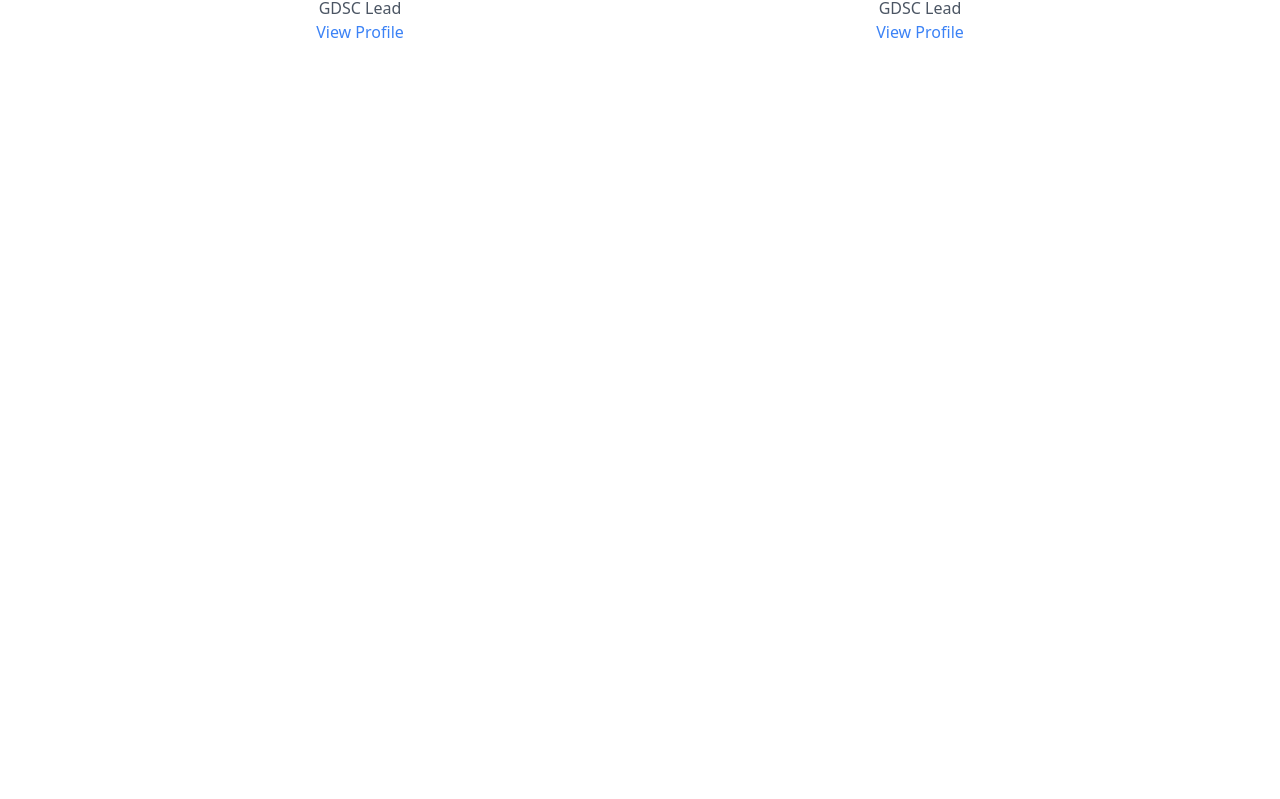
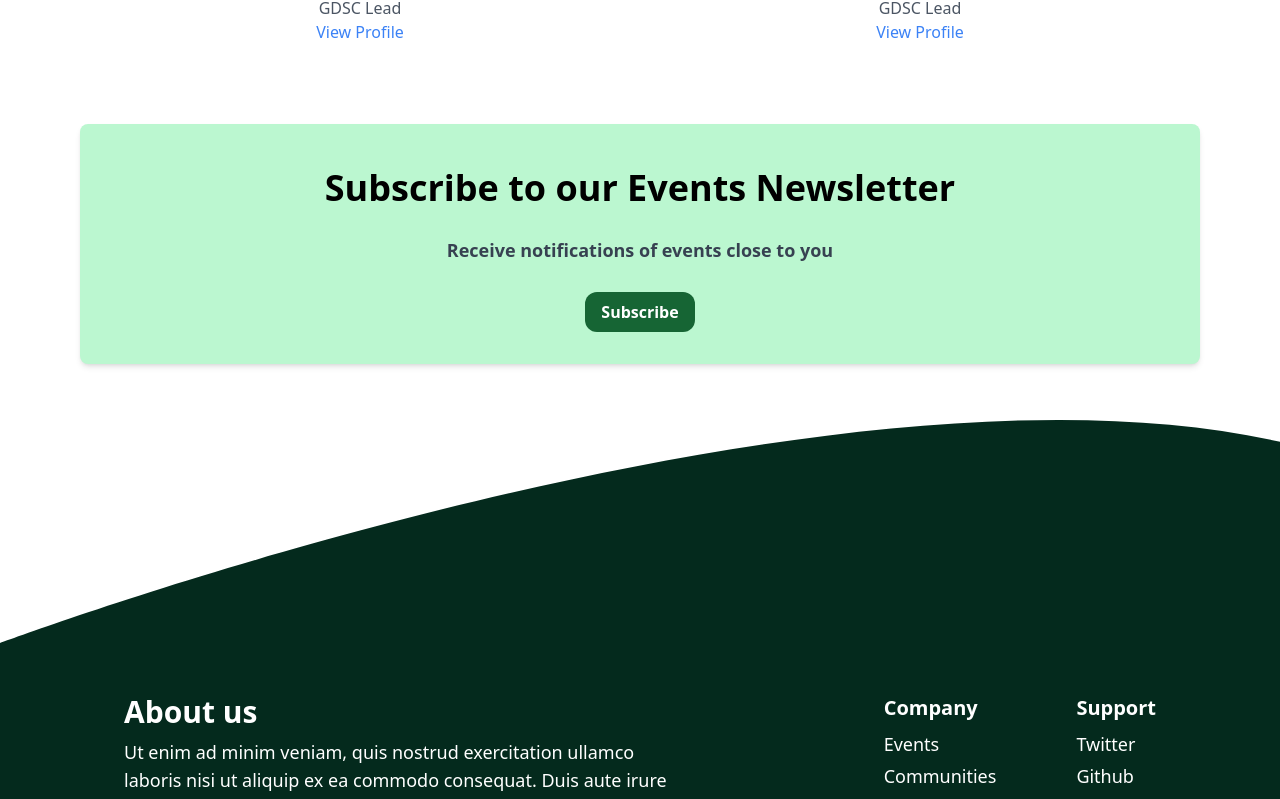
Before and after one commit to OSCA-Ado-Ekiti/Hacktoberfest2023-Ekiti, a React (Vite) app in the folder eventtrakka/: page /view in a window 1280 px wide. Shown: the part 1877-2676 px from the top of the page. Before the commit the page ends 1961 px from the top, so only its background shows below. Built offline with nearby package versions, Linux system fonts and the light colour scheme.

Commit message:
Successfully imported Subscribe and Footer section in the View Page (Issue #17)

```diff
--- a/eventtrakka/src/pages/View.jsx
+++ b/eventtrakka/src/pages/View.jsx
@@ -8,9 +8,6 @@ import Speaker02 from "../assets/Speaker_2.png";
 import Organizer01 from "../assets/Organizer_1.png";
 import Organizer02 from "../assets/Organizer_2.png";
 
-import AboutUs from "../components/aboutUs";
-import EventsAround from "../components/EventsAround";
-import Carousel from "../components/carousel";
 import Newsletter from "../components/Newsletter";
 import Footer from "../components/Footer";
 
@@ -106,12 +103,12 @@ const View = () => {
                 </div>
             </section>
 
-            {/* Speaker Section */}
+            {/* Organizer Section */}
             <section className="py-10 px-4 sm:px-8 md:px-12 lg:px-20 bg-white">
                 <div className="container mx-auto text-center">
                     <h4 className="text-6xl uppercase  mb-6 text-black-600">Organizers</h4>
                     <div className="flex w-full">
-                        {/* Speaker 1 */}
+                        {/* Organizer 1 */}
                         <div className="flex md:w-1/2 flex-col items-center">
                             <div className="w-50 h-50 rounded-full overflow-hidden mb-4">
                                 <img src={Organizer02} alt="Speaker 1" className="w-full h-full object-cover" />
@@ -121,7 +118,7 @@ const View = () => {
                             <a href="/view/#" className="text-blue-500 hover:underline">View Profile</a>
                         </div>
 
-                        {/* Speaker 2 */}
+                        {/* Organizer 2 */}
                         <div className="flex md:w-1/2 flex-col items-center">
                             <div className="w-50 h-50 rounded-full overflow-hidden mb-4">
                                 <img src={Organizer01} alt="Speaker 2" className="w-full h-full object-cover" />
@@ -133,7 +130,11 @@ const View = () => {
                     </div>
                 </div>
             </section>
+            <Newsletter />
+            <Footer />
         </div>
+
+
     );
 };
 
```
